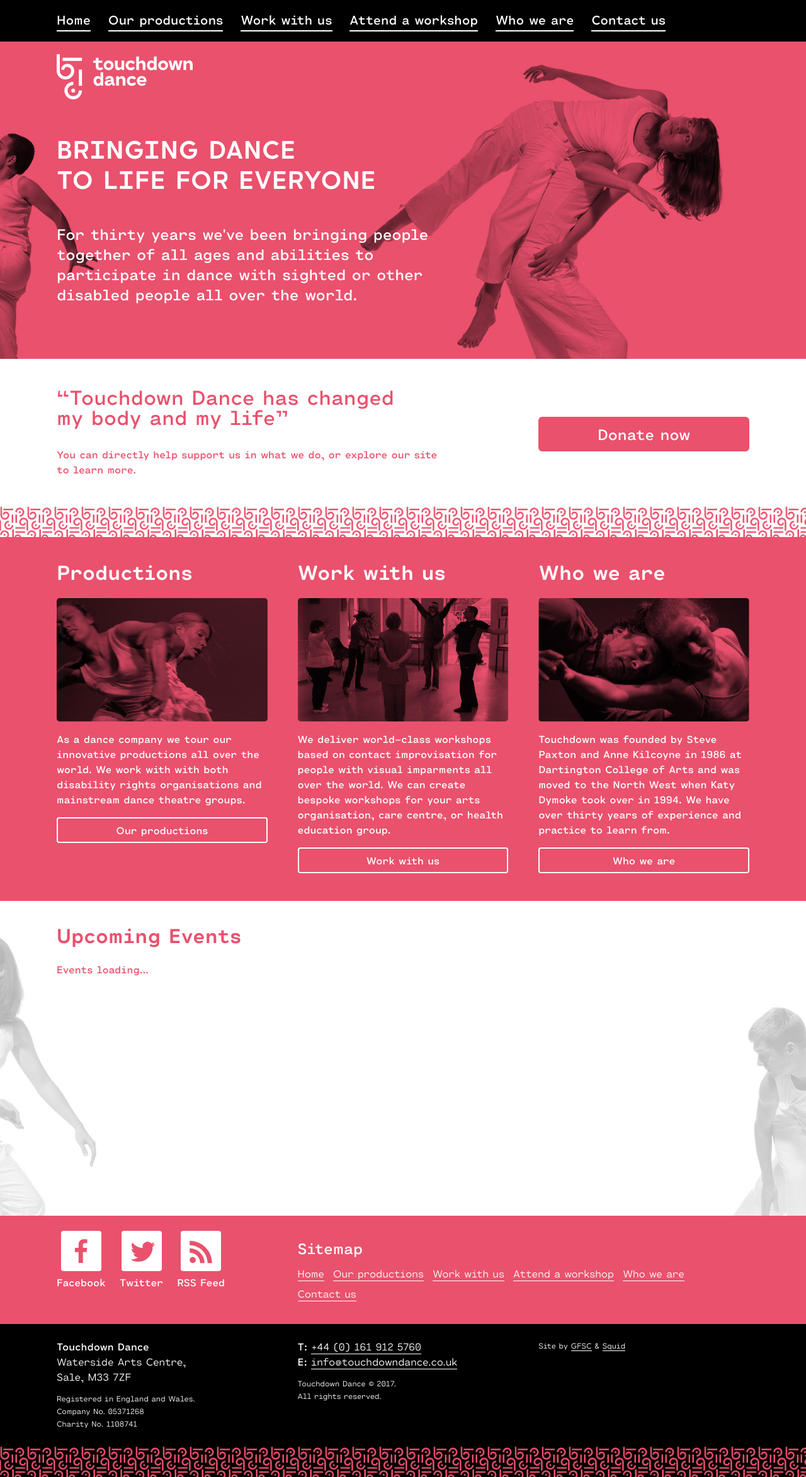
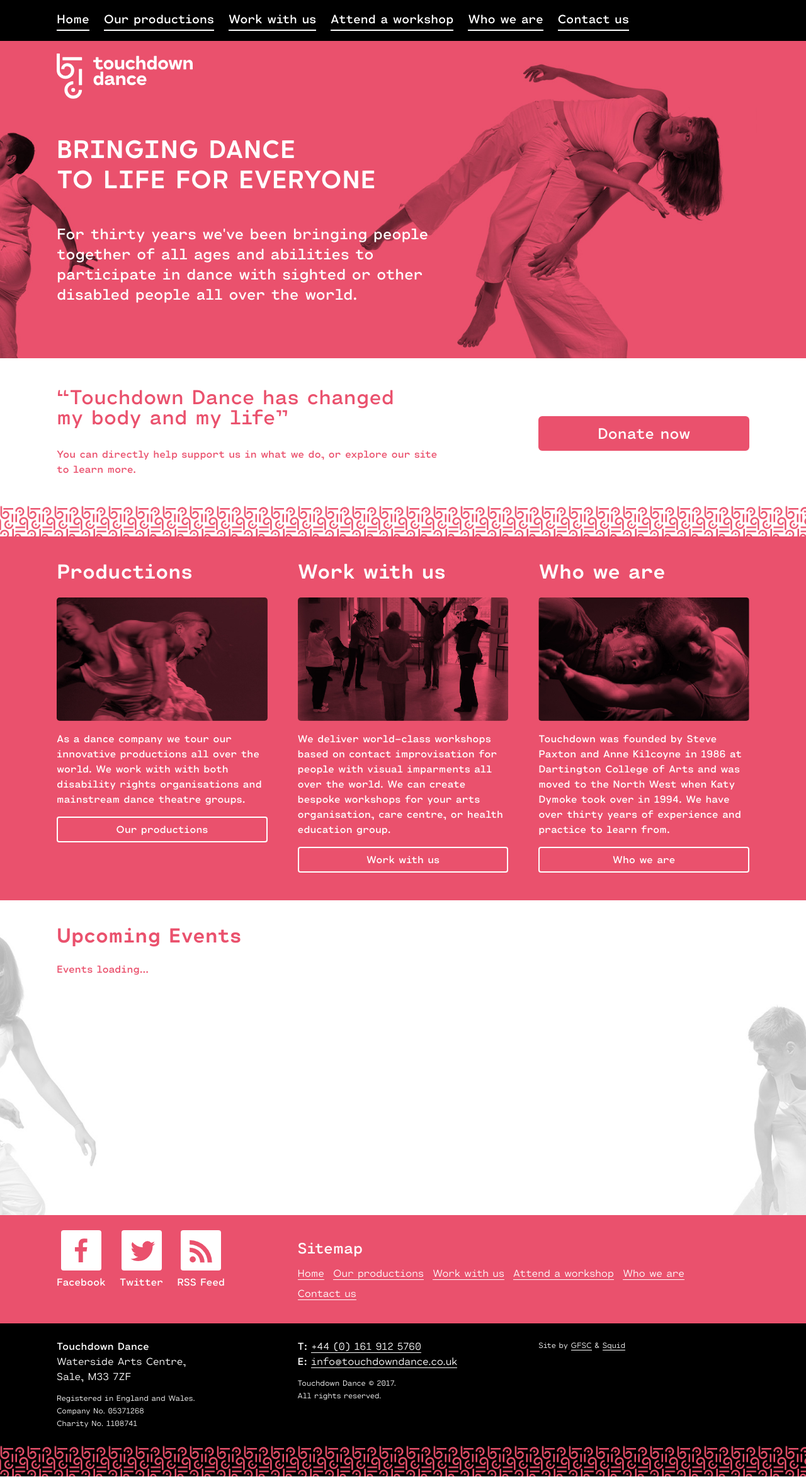
Before and after one commit to kimadactyl/touchdown, a Jekyll site: the page built from index.md, in a window 1280 px wide. Shown: the whole page at 63% size. Built offline with Jekyll 4.4.1, drawn with Linux system fonts in a browser that asks for light colours; nearby versions of some CDN libraries.

Commit message:
Navigation and size adjustmnets

```diff
--- a/_sass/_navigation.sass
+++ b/_sass/_navigation.sass
@@ -67,14 +67,14 @@
       display: block
     &__menu
       margin-top: 0
-      font-size: 1.25rem
+      font-size: 1.2rem
       line-height: 1.5
       margin-left: $gutter
       margin-right: $gutter
       li
         border-bottom: none
         display: inline-block
-        margin-right: 1em
+        margin-right: 0.8em
         a
           color: white
           border-bottom: 2px solid $background
--- a/css/main.sass
+++ b/css/main.sass
@@ -11,7 +11,7 @@
     @content
 
 =for-tablet-landscape-up
-  @media (min-width: 1083px)
+  @media (min-width: 980px)
     @content
 
 =for-desktop-up
```
Also changed, not shown: assets/img/map-marker.png (added), docs/assets/img/map-marker.png (added), docs/css/main.css.
